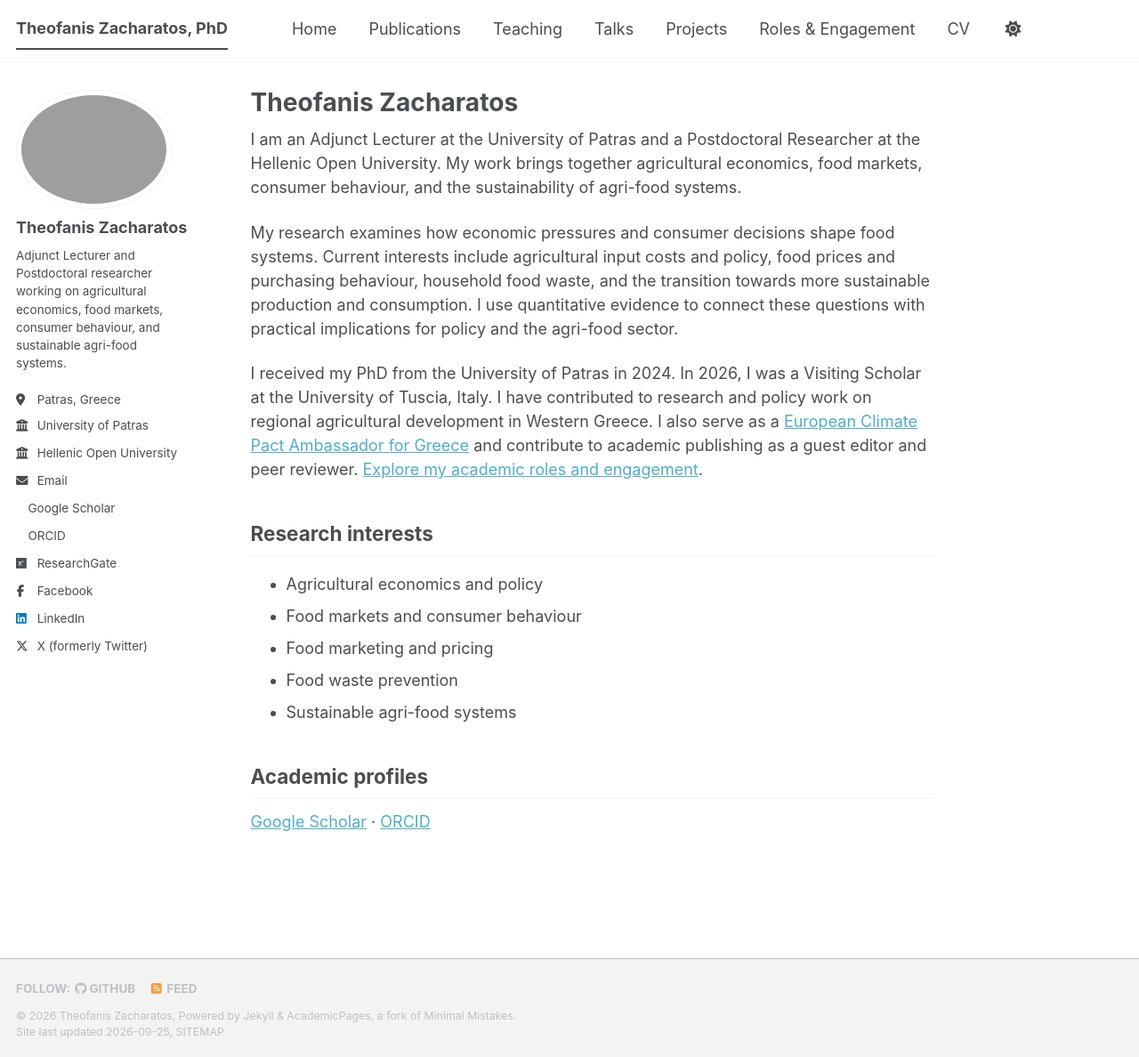
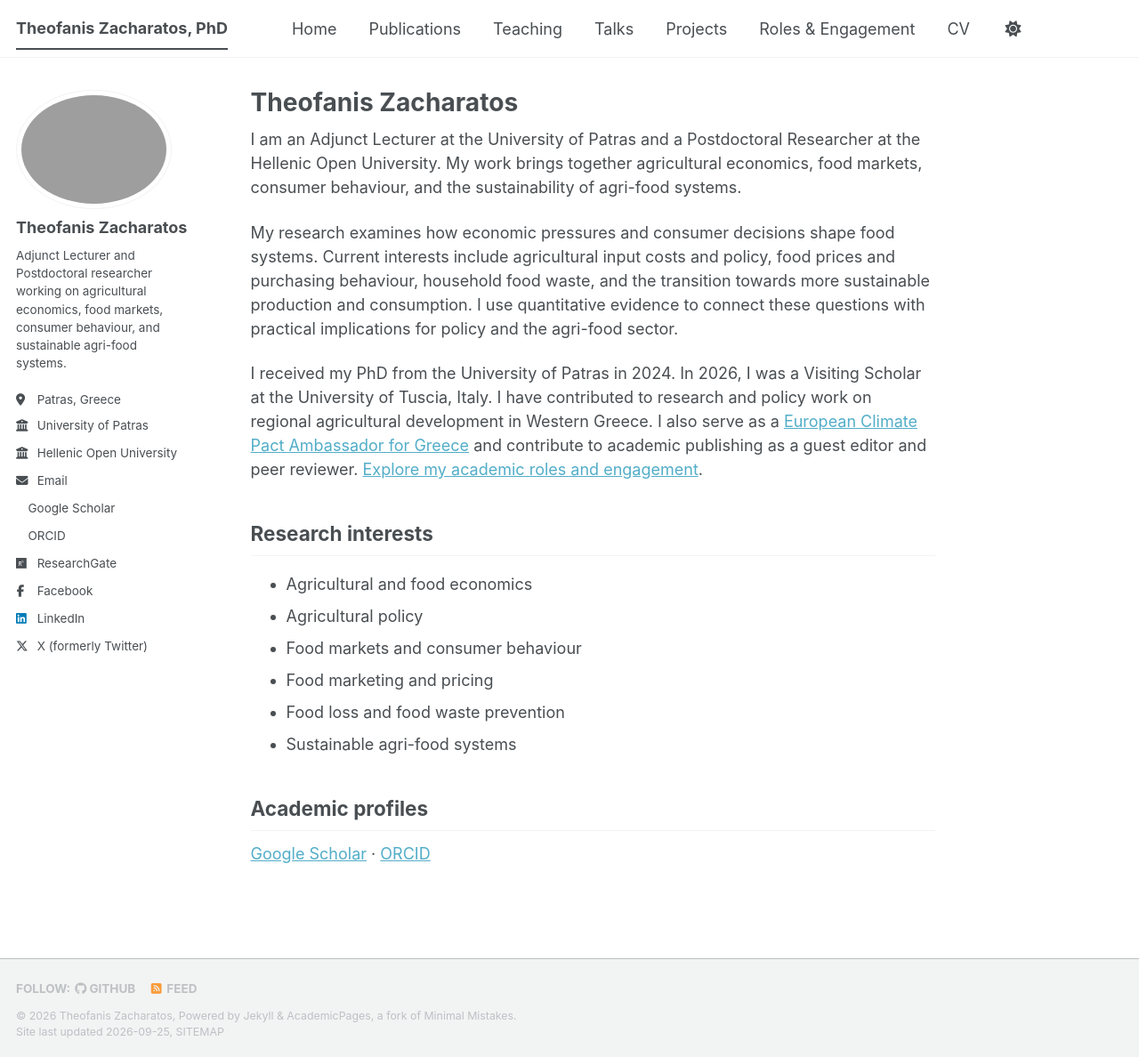
Before and after one commit to TheofanisZacharatos/theofaniszacharatos.github.io, a Jekyll site: the page built from _pages/about.md, in a window 1280 px wide and 1188 px high. Shown: the whole window at 89% size. Built offline with Jekyll 4.4.1, drawn with Linux system fonts in a browser that asks for light colours; a style sheet for code colours, icons or effects is not loaded.

Commit message:
Update about.md

```diff
--- a/_pages/about.md
+++ b/_pages/about.md
@@ -15,10 +15,11 @@ I received my PhD from the University of Patras in 2024. In 2026, I was a Visiti
 
 ## Research interests
 
-- Agricultural economics and policy
+- Agricultural and food economics
+- Agricultural policy
 - Food markets and consumer behaviour
 - Food marketing and pricing
-- Food waste prevention
+- Food loss and food waste prevention
 - Sustainable agri-food systems
 
 ## Academic profiles
```
